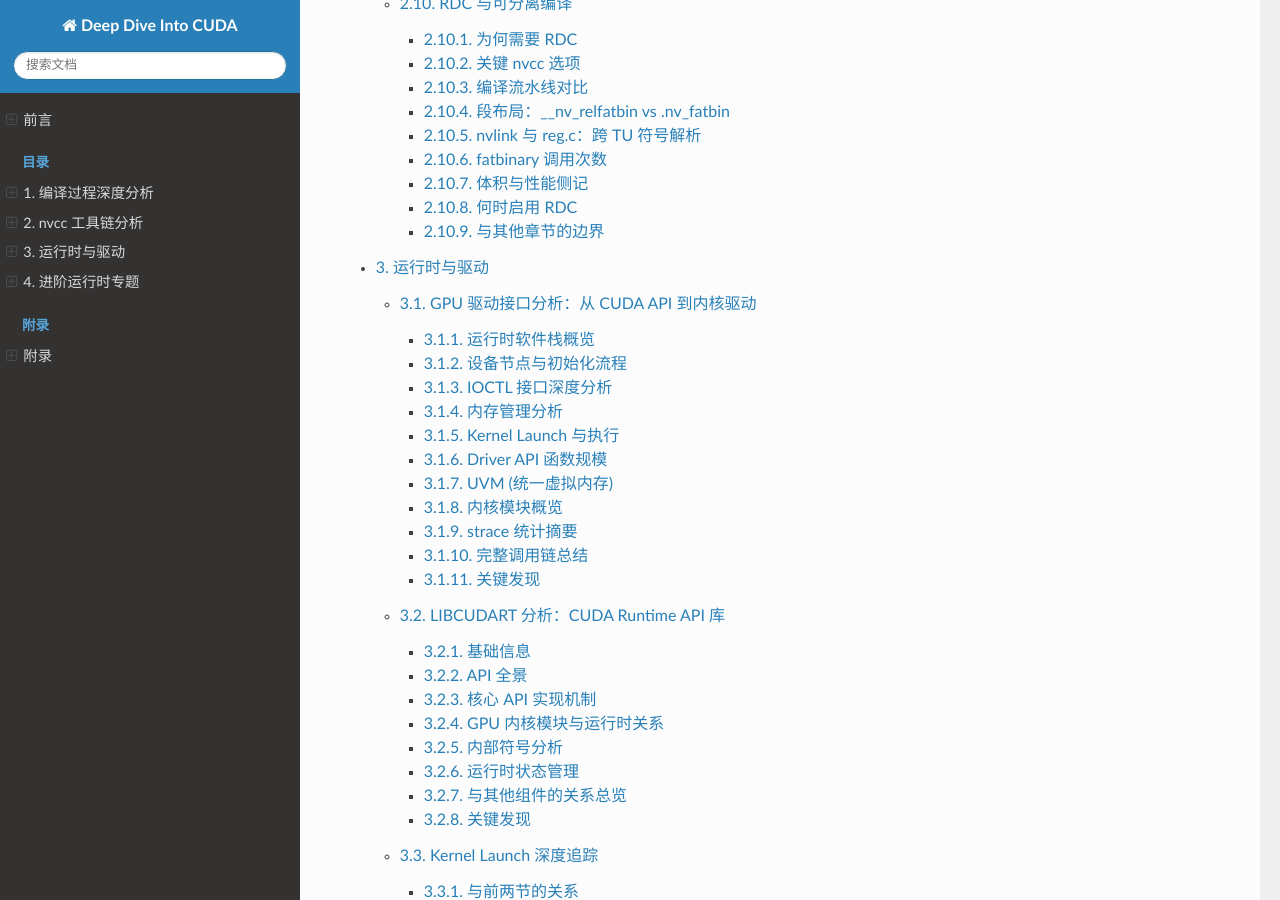
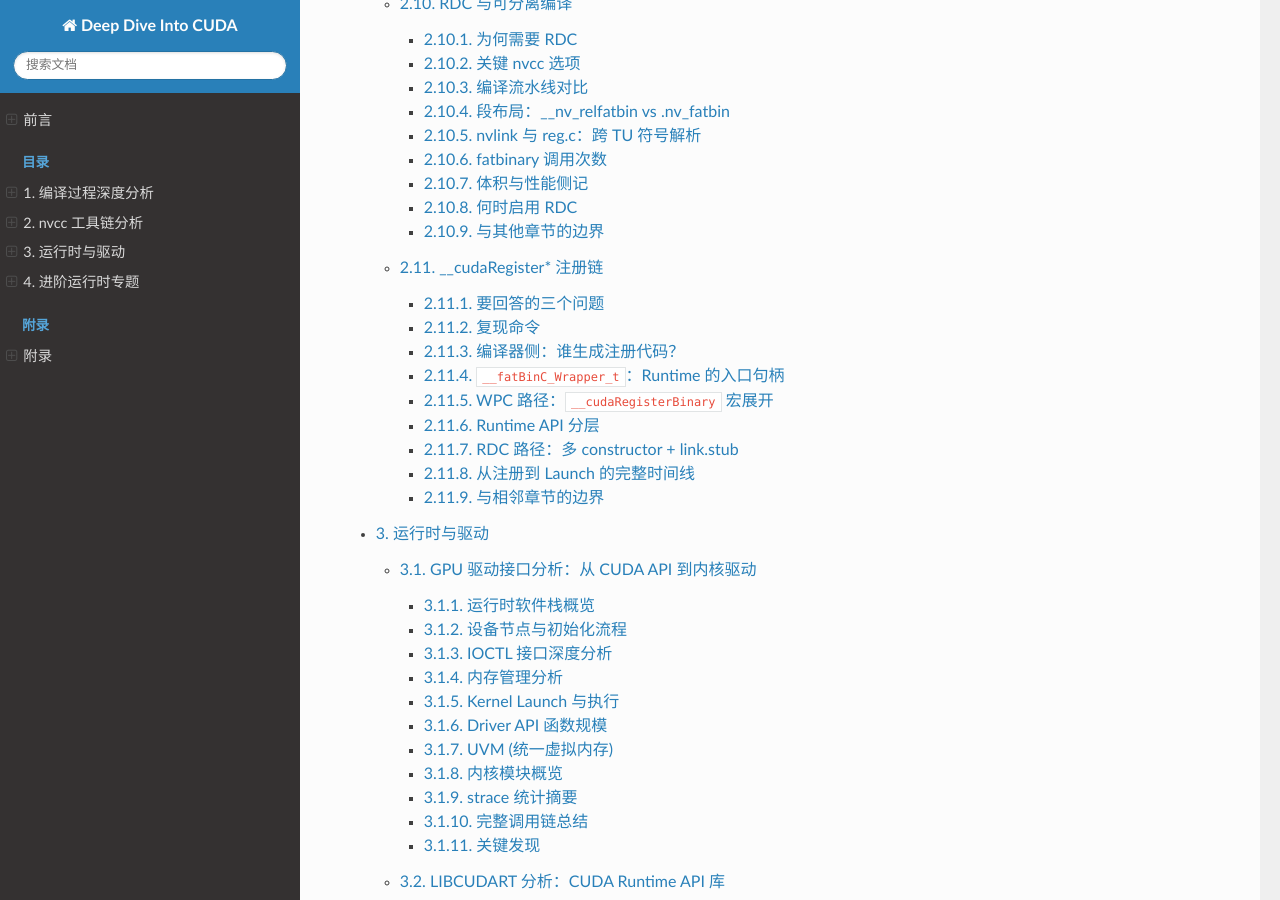
Before and after one commit to noisystreet/deep_dive_into_cuda, a Sphinx documentation site: the page built from source/index.rst, in a window 1280 px wide and 900 px high, scrolled down 3726 px. Built offline with Sphinx 7.4.7 and the Read the Docs theme 3.1.0, drawn with Linux system fonts in a browser that asks for light colours; part of the change alters nothing that is shown.

Commit message:
新增 __cudaRegister* 注册链专篇（第 2 章 11）
串联 fatbin wrapper、constructor 与 libcudart 注册 API，对比 WPC 与 RDC 两条路径。

Co-authored-by: Cursor <cursoragent@cursor.com>

```diff
--- /dev/null
+++ b/source/chapter_02_toolchain/11_register_chain.rst
@@ -0,0 +1,359 @@
+__cudaRegister* 注册链
+==========================
+
+   :doc:`07_host_link` 说明 g++ 如何把 ``.nv_fatbin`` 段链进可执行文件；
+   :doc:`../chapter_03_runtime/03_kernel_launch` 说明 ``<<<>>>`` 如何变成
+   ``cuLaunchKernel``。两章之间缺的一环是：**main 执行前**，编译器生成的
+   constructor 如何把 fat binary 交给 ``libcudart_static``，并在 Runtime 内
+   建立 ``host wrapper ↔ device 符号`` 映射。
+
+   本节用 ``objdump`` / ``nm`` / ``readelf`` 对齐 **WPC 单 TU** 与 **RDC 多 TU**
+   两条注册路径，并引用 ``crt/host_runtime.h``、``crt/link.stub`` 源码解释宏
+   展开。
+
+   环境: CUDA 13.1 / sm_89 / Linux x86-64
+
+.. admonition:: 你知道吗？
+
+   ``__cudaRegisterBinary`` 在源码里看起来像函数调用，实际上是 **宏**——预处理器
+   把它展开为 ``__cudaRegisterFatBinary`` + callback + ``__cudaRegisterFatBinaryEnd``
+   + ``atexit`` 四步。因此 ``nm vector_add`` 里 **找不到** ``__cudaRegisterBinary``
+   符号，但反汇编 ``__sti____cudaRegisterAll`` 能看到完整展开体。
+
+--------------
+
+要回答的三个问题
+------------------
+
+1. fat binary 数据（``.nv_fatbin``）如何被 Runtime **发现并加载**？
+2. ``vector_add`` 这个 host 函数名如何关联到 ``_Z10vector_addPKfS0_Pfi``？
+3. RDC 多 TU 时，为何出现多个 constructor 和 ``__cudaRegisterLinkedBinary_*``？
+
+--------------
+
+复现命令
+--------------
+
+.. code:: bash
+
+   cd examples/build && cmake .. && cmake --build . --target vector_add rdc_vector_add
+   nm -C vector_add | rg 'Register|fatDevice|device_stub|FatCubin'
+   objdump -d vector_add | sed -n '/9329:/,/9385/p'
+   readelf -x .nvFatBinSegment vector_add
+   readelf -x .init_array vector_add
+
+RDC 对照：
+
+.. code:: bash
+
+   nm -C rdc_vector_add | rg 'RegisterLinked|Prelinked|fatDevice'
+   readelf -x .nvFatBinSegment rdc_vector_add
+   readelf -x .init_array rdc_vector_add
+
+--------------
+
+编译器侧：谁生成注册代码？
+------------------------------
+
+.. list-table::
+   :header-rows: 1
+   :widths: 24 36
+
+   * - 文件
+     - 角色
+   * - ``*.cudafe1.stub.c``
+     - cudafe++ 生成：``__device_stub__*``、``__nv_cudaEntityRegisterCallback``、
+       ``__sti____cudaRegisterAll``
+   * - ``*.fatbin.c``
+     - fatbinary 生成：汇编写入 ``.nv_fatbin``，``__fatBinC_Wrapper_t`` 写入
+       ``.nvFatBinSegment``
+   * - ``crt/link.stub`` + ``*.reg.c``
+     - device link 生成：``DEFINE_REGISTER_FUNC``、``__cudaRegisterLinkedBinary`` 内联函数
+   * - ``crt/host_runtime.h``
+     - ``__cudaRegisterBinary`` 等宏与 ``__cudaLaunch`` 族
+
+``vector_add.cudafe1.stub.c`` 核心片段：
+
+.. code:: c
+
+   static void __nv_cudaEntityRegisterCallback(void **__T7) {
+       __nv_dummy_param_ref(__T7);
+       __nv_save_fatbinhandle_for_managed_rt(__T7);
+       __cudaRegisterEntry(__T7, (void (*)(...))vector_add,
+           _Z10vector_addPKfS0_Pfi, (-1));
+   }
+   static void __sti____cudaRegisterAll(void) {
+       __cudaRegisterBinary(__nv_cudaEntityRegisterCallback);
+   }
+
+``--keep`` 保留的 stub 仍写 ``__cudaRegisterBinary``；经预处理器展开后，``.cu.o``
+里实际是下面要分析的 **FatBinary 三步**。
+
+--------------
+
+``__fatBinC_Wrapper_t``：Runtime 的入口句柄
+----------------------------------------------
+
+``fatbinary_section.h`` 定义控制结构：
+
+.. code:: c
+
+   #define FATBINC_MAGIC   0x466243B1
+   #define FATBINC_VERSION 1
+   #define FATBINC_LINK_VERSION 2
+
+   typedef struct {
+     int magic;
+     int version;
+     const unsigned long long* data;
+     void *filename_or_fatbins;
+   } __fatBinC_Wrapper_t;
+
+.. list-table::
+   :header-rows: 1
+   :widths: 12 14 34
+
+   * - version
+     - 典型场景
+     - 第四字段含义
+   * - 1
+     - WPC 单 TU / TU 级 relocatable
+     - ``0`` 或忽略
+   * - 2
+     - device link 后的 dlink fatbin
+     - 指向 ``__cudaPrelinkedFatbins[]`` 数组
+
+``readelf -x .nvFatBinSegment vector_add`` 实测 WPC 仅 **一个** wrapper：
+
+::
+
+   b1436246 01000000   magic=0x466243b1, version=1
+   30a20900 00000000   data → VA 0x9a230 (.nv_fatbin)
+
+RDC 可执行文件 ``rdc_vector_add`` 的 ``.nvFatBinSegment`` 为 **72 B**，含 **3** 个
+wrapper：两个 version=1 的 TU relocatable + 一个 version=2 的 dlink 主 fatbin。
+
+--------------
+
+WPC 路径：``__cudaRegisterBinary`` 宏展开
+-------------------------------------------
+
+``host_runtime.h`` 中的宏定义：
+
+.. code:: c
+
+   #define __cudaRegisterBinary(X)                                          \
+     __cudaFatCubinHandle = __cudaRegisterFatBinary((void*)&__fatDeviceText); \
+     { void (*callback_fp)(void **) = (void (*)(void **))(X);               \
+       (*callback_fp)(__cudaFatCubinHandle);                                \
+       __cudaRegisterFatBinaryEnd(__cudaFatCubinHandle); }                   \
+     atexit(__cudaUnregisterBinaryUtil)
+
+``objdump`` 对 ``vector_add`` 中 ``__sti____cudaRegisterAll``（VA ``0x9329``）的还原：
+
+.. code:: text
+
+   lea    __fatDeviceText(%rip), %rdi
+   call   __cudaRegisterFatBinary          ; ① 加载 .nv_fatbin
+   mov    %rax, __cudaFatCubinHandle       ; 保存 module handle
+   lea    __nv_cudaEntityRegisterCallback, %rax
+   call   *%rax                            ; ② callback
+   mov    __cudaFatCubinHandle, %rdi
+   call   __cudaRegisterFatBinaryEnd       ; ③ 结束注册
+   lea    __cudaUnregisterBinaryUtil, %rax
+   call   atexit                           ; ④ 进程退出时卸载
+
+``.init_array`` 含指向 ``0x9329`` 的指针；glibc 在 ``main`` 之前调用该 constructor。
+
+Callback 内部（``0x92c7``）调用 ``__cudaRegisterFunction``：
+
+.. code:: text
+
+   mov    vector_add, %rsi                 ; host 侧 wrapper 地址
+   lea    _Z10vector_addPKfS0_Pfi, %rdx    ; device mangled 名
+   mov    __cudaFatCubinHandle, %rdi
+   call   __cudaRegisterFunction
+
+``__cudaRegisterFunction`` 实现在 ``libcudart_static.a``（``nm`` 显示为 ``t`` 局部
+符号，VA ``0x1dc10``）。它解析 fat binary 内的 cubin/PTX，在 Runtime 模块表中
+登记 **device 函数**，并把 host ``vector_add`` 与 device 符号绑定。
+
+Launch 时 ``__device_stub__`` 通过 BSS 中的 ``__handle`` / ``__f`` 查表：
+
+.. code:: text
+
+   nm vector_add | rg device_stub
+   __device_stub__Z10vector_add...::__handle
+   __device_stub__Z10vector_add...::__f
+
+--------------
+
+Runtime API 分层
+------------------
+
+.. list-table::
+   :header-rows: 1
+   :widths: 28 36
+
+   * - 符号
+     - 职责
+   * - ``__cudaRegisterFatBinary``
+     - 读取 ``__fatBinC_Wrapper_t``，映射 ``.nv_fatbin``，返回 handle
+   * - ``__cudaRegisterFunction``
+     - 在 handle 下注册单个 kernel/device 函数
+   * - ``__cudaRegisterFatBinaryEnd``
+     - 完成 module 注册，驱动可见
+   * - ``__cudaUnregisterFatBinary`` / ``atexit``
+     - 进程退出清理
+   * - ``__cudaRegisterVar`` / ``__cudaRegisterManagedVar``
+     - ``__device__`` 变量、Unified Memory 符号
+   * - ``__cudaRegisterLinkedBinary``
+     - 内联于 link.stub；收集各 TU 预链接 fatbin，凑齐后触发 dlink 主 fatbin 注册
+
+旧文档中的 ``__cudaRegisterEntry`` 在 callback 源码里仍可见；它同样是宏，展开为
+``__cudaRegisterFunction``（见 ``host_runtime.h`` 第 83–84 行）。
+
+--------------
+
+RDC 路径：多 constructor + link.stub
+--------------------------------------
+
+:doc:`10_rdc` 从 **段布局** 说明 ``__nv_relfatbin`` 与 ``.nv_fatbin`` 分工；
+注册链视角的补充如下。
+
+reg.c 与 link.stub 协作
+~~~~~~~~~~~~~~~~~~~~~~~~~~
+
+device link 生成的 ``reg.c``：
+
+.. code:: c
+
+   #define NUM_PRELINKED_OBJECTS 2
+   DEFINE_REGISTER_FUNC(_a02a23f4_15_device_utils_cu_20c8e3a2)
+   DEFINE_REGISTER_FUNC(_43d618e9_17_vector_add_rdc_cu_052d2be5)
+
+``DEFINE_REGISTER_FUNC`` 宏（``crt/link.stub``）为每个 TU 生成
+``__cudaRegisterLinkedBinary_<id>`` 函数，内部调用：
+
+.. code:: c
+
+   __cudaRegisterLinkedBinary(&__fatbinwrap_<id>, callback_fp, ...);
+
+``link.stub`` 中的 ``__cudaRegisterLinkedBinary`` 内联逻辑：
+
+.. code:: c
+
+   __cudaPrelinkedFatbins[__i] = (void*)prelinked_fatbinc->data;
+   __callback_array[__i] = callback_fp;
+   ++__i;
+   if (__i == NUM_PRELINKED_OBJECTS) {
+     __cudaFatCubinHandle = __cudaRegisterFatBinary((void*)&__fatDeviceText);
+     atexit(__cudaUnregisterBinaryUtil);
+     for (__i = 0; __i < NUM_PRELINKED_OBJECTS; ++__i)
+       (*__callback_array[__i])(__cudaFatCubinHandle);
+     __cudaRegisterFatBinaryEnd(__cudaFatCubinHandle);
+   }
+
+要点：
+
+1. 每个 ``.cu`` 的 stub 自带 **独立 constructor**（``readelf .init_array`` 可见
+   **两个** 条目：``0x8c94``、``0x9353``），分别注册本 TU 的 relocatable wrapper。
+2. 计数达到 ``NUM_PRELINKED_OBJECTS`` 后，才调用 ``__cudaRegisterFatBinary`` 加载
+   dlink 主 fatbin：version=2 的 ``__fatDeviceText``，第四字段指向
+   ``__cudaPrelinkedFatbins``。
+3. 依次调用各 TU 的 callback，对每个 kernel 执行 ``__cudaRegisterFunction``。
+4. 最后 ``__cudaRegisterFatBinaryEnd`` 一次。
+
+``nm rdc_vector_add`` 可见完整符号集：
+
+::
+
+   __cudaRegisterLinkedBinary_a02a23f4_15_device_utils_cu_20c8e3a2
+   __cudaRegisterLinkedBinary_43d618e9_17_vector_add_rdc_cu_052d2be5
+   __cudaRegisterLinkedBinary(...)          ← link.stub 内联体
+   __cudaPrelinkedFatbins                   ← BSS 数组
+   __fatDeviceText                          ← dlink wrapper, version 2
+
+WPC 与 RDC 注册对比
+~~~~~~~~~~~~~~~~~~~~~~
+
+.. list-table::
+   :header-rows: 1
+   :widths: 22 38 38
+
+   * - 维度
+     - WPC ``vector_add``
+     - RDC ``rdc_vector_add``
+   * - constructor 数量
+     - 1（``__sti____cudaRegisterAll``）
+     - 2（每 TU 一个 ``____cudaRegisterLinkedBinary``）
+   * - ``.nvFatBinSegment`` 大小
+     - 24 B，1 个 wrapper
+     - 72 B，3 个 wrapper
+   * - 主 fatbin 段
+     - ``.nv_fatbin`` 4064 B
+     - ``.nv_fatbin`` 5304 B + ``__nv_relfatbin`` 2832 B
+   * - 注册触发
+     - 宏 ``__cudaRegisterBinary`` 一次完成
+     - ``NUM_PRELINKED_OBJECTS`` 计数后 batch 注册
+
+--------------
+
+从注册到 Launch 的完整时间线
+--------------------------------
+
+.. mermaid:: ../_static/register_chain.mmd
+
+.. list-table::
+   :header-rows: 1
+   :widths: 14 22 44
+
+   * - 阶段
+     - 时机
+     - 动作
+   * - 链接
+     - g++ 完成
+     - ``.nv_fatbin`` / wrapper 段写入 ELF；``U __cudaRegisterFatBinary`` 待解析
+   * - 加载
+     - 动态链接器
+     - 映射只读 ``.nv_fatbin``；解析 ``libcudart_static`` 符号
+   * - 注册
+     - ``.init_array``，main 前
+     - FatBinary 加载 + ``__cudaRegisterFunction`` 建表
+   * - Launch
+     - ``main`` 内 ``<<<>>>``
+     - stub → ``__cudaGetKernel`` → ``cuLaunchKernel`` → ioctl
+
+多架构 fat binary 的 **image 选择** 发生在 ``__cudaRegisterFatBinary`` 内部——
+驱动按当前 GPU CC 挑选 cubin 或 PTX JIT，见 :doc:`../chapter_01_compilation/04_multiarch_fatbinary`。
+
+--------------
+
+与相邻章节的边界
+------------------
+
+.. list-table::
+   :header-rows: 1
+   :widths: 28 32
+
+   * - 主题
+     - 章节
+   * - fatbin 容器 / ELF 段
+     - :doc:`../chapter_01_compilation/03_fatbinary`
+   * - g++ 链接与 ``.o`` 段列表
+     - :doc:`07_host_link`
+   * - RDC 段布局与 reg.c
+     - :doc:`10_rdc`
+   * - Launch stub 与 ioctl
+     - :doc:`../chapter_03_runtime/03_kernel_launch`
+   * - libcudart 内部 API 表
+     - :doc:`../chapter_03_runtime/02_cudart`
+   * - **注册链专篇**
+     - **本节**
+
+--------------
+
+*分析基于 CUDA 13.1 (build 37061995)，样例 ``examples/build/vector_add`` 与
+``rdc_vector_add`` 的 ``objdump`` / ``readelf`` 输出互证；宏定义引用
+``/usr/local/cuda/targets/x86_64-linux/include/crt/host_runtime.h`` 与
+``/usr/local/cuda/bin/crt/link.stub``。*
--- a/source/chapter_02_toolchain/index.rst
+++ b/source/chapter_02_toolchain/index.rst
@@ -14,3 +14,4 @@ nvcc 工具链分析
    08_fatbinary
    09_tileir
    10_rdc
+   11_register_chain
```
Also changed, not shown: 1 other file.
